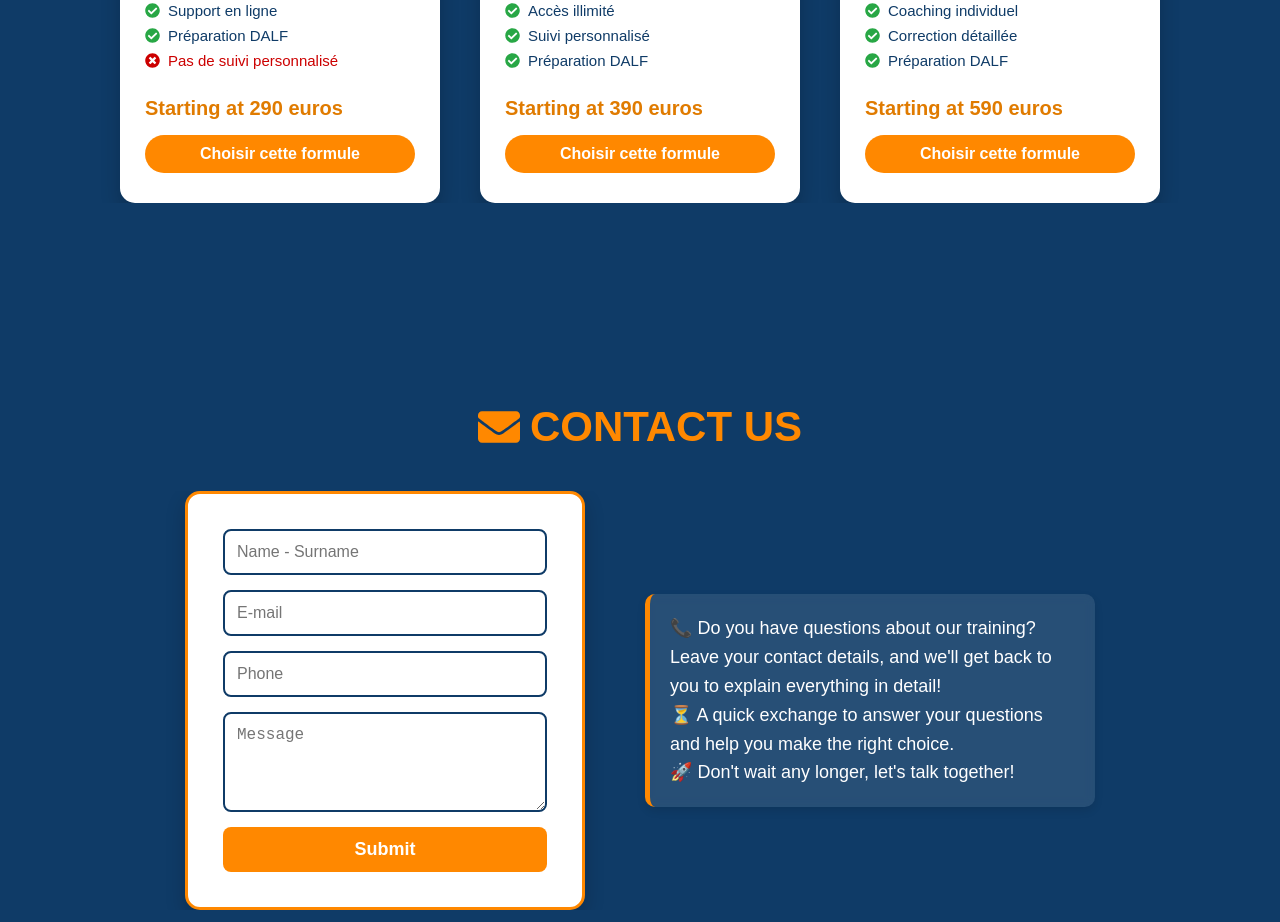
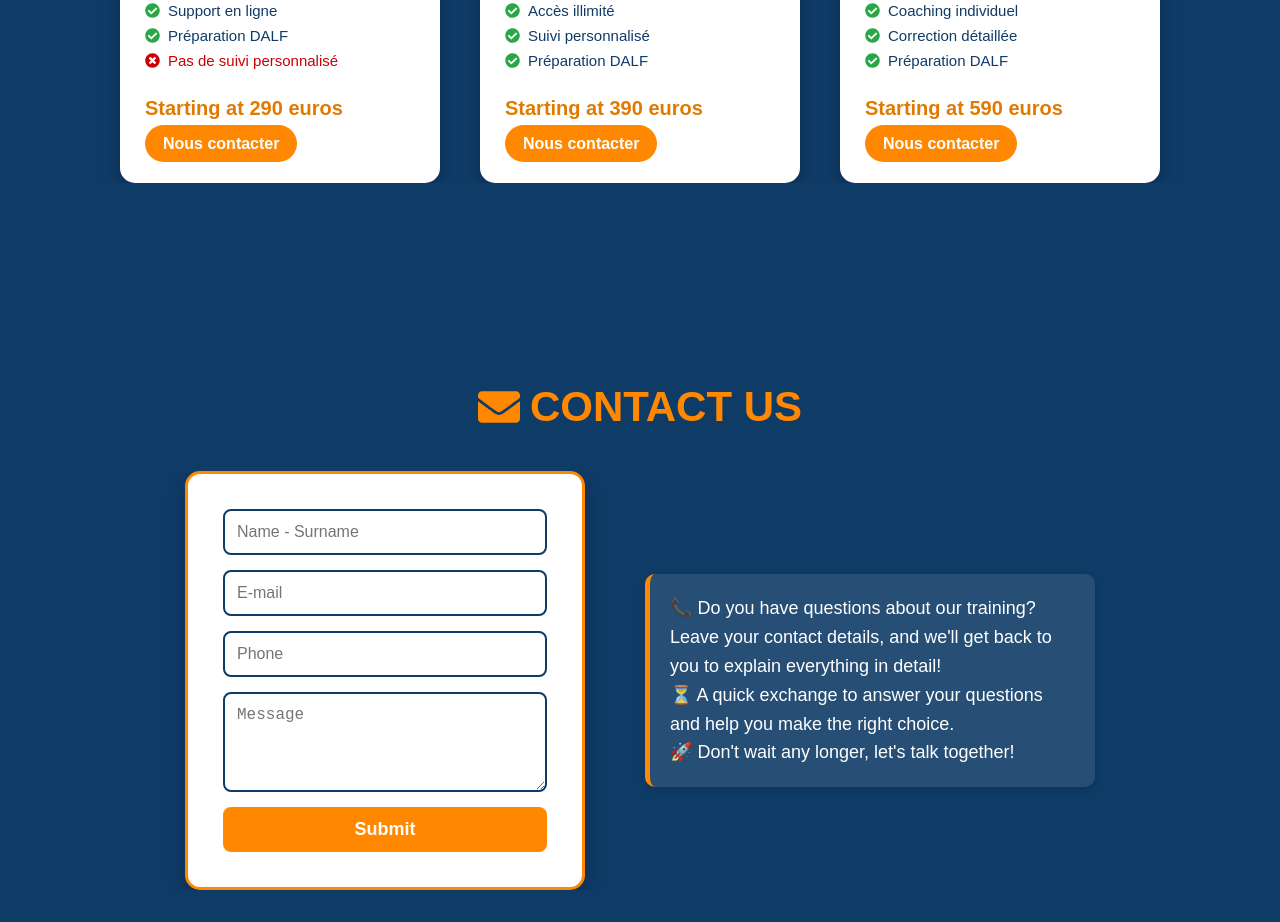
Before and after one commit to azzedineh27/ETUDE_PLUS, a React (Vite) app in the folder site_formation/: page / in a window 1280 px wide. Shown: the part 1040-1962 px from the top of the page. Built offline with nearby package versions, Linux system fonts and the light colour scheme.

Commit message:
details hover

```diff
--- a/site_formation/src/components/Footer.jsx
+++ b/site_formation/src/components/Footer.jsx
@@ -32,7 +32,7 @@ const Footer = () => {
           <hr />
           <p>
             <a
-              href="./public/rgpd_etudeplusformation.pdf"
+              href="/rgpd_etudeplusformation.pdf"
               className="footer-link"
               download
               target="_blank"
--- a/site_formation/src/components/Formules.jsx
+++ b/site_formation/src/components/Formules.jsx
@@ -60,7 +60,10 @@ const Formules = () => {
               ))}
             </ul>
             <p className="prix" dangerouslySetInnerHTML={{ __html: offre.prix }} />
-            <button className="btn-formule">{sanitize("Choisir cette formule")}</button>
+            <a href="#contact" className="btn-formule">
+              {sanitize("Nous contacter")}
+            </a>
+
           </div>
         ))}
       </div>
--- a/site_formation/src/styles/Formules.css
+++ b/site_formation/src/styles/Formules.css
@@ -94,7 +94,8 @@
 }
 
 .btn-formule:hover {
-  background-color: #e07b00;
+  text-decoration: underline;
+  color : white;
 }
 
 .badge {
```
